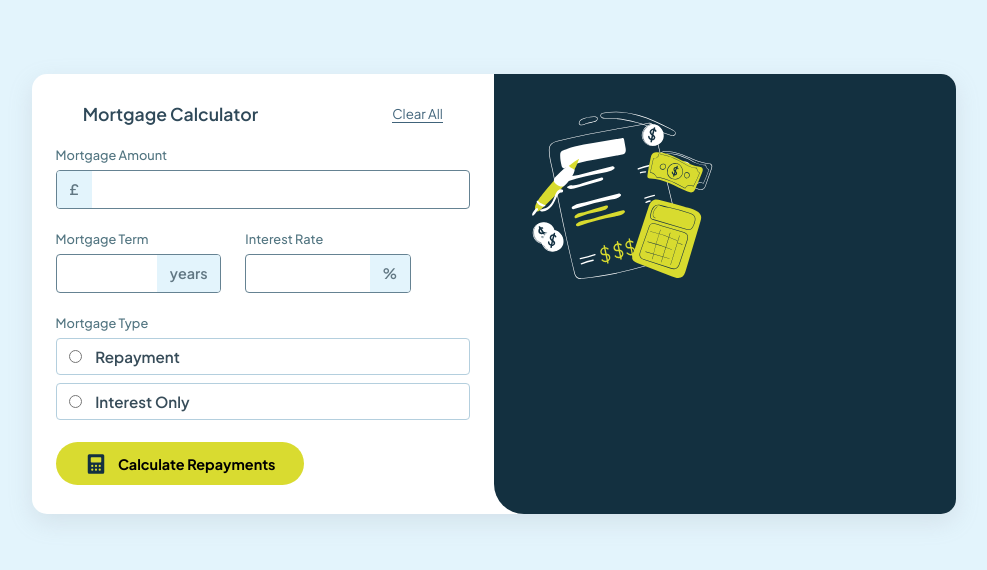
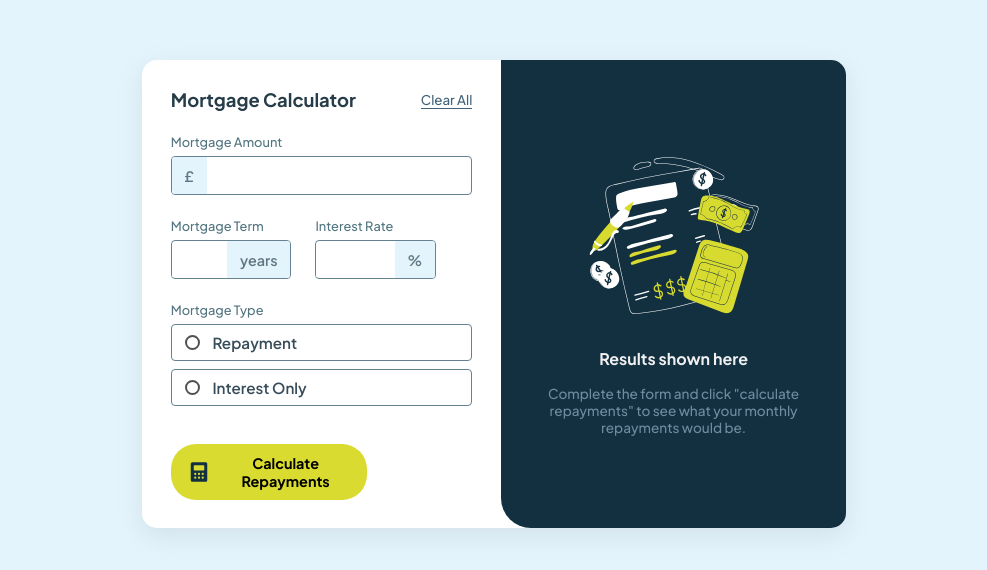
Before and after one commit to k-gourav/Mortgage-calculator, a React (Vite) app: page / in a window 1280 px wide. Shown: the part 106-676 px from the top of the page, without its empty margins (146-1133 px from the left). Built offline with nearby package versions, Linux system fonts and the light colour scheme.

Commit message:
feat: add styling to the complete layout

```diff
--- a/src/components/RepaymentBanner/RepaymentBanner.jsx
+++ b/src/components/RepaymentBanner/RepaymentBanner.jsx
@@ -5,9 +5,11 @@ import styles from './RepaymentBanner.module.css'
 function RepaymentBanner() {
   return (
     <div className={styles.repayment__banner}>
-      <img src={calculatorImage} alt="Calculator Image" />
-
-
+      <img src={calculatorImage} alt="Calculator Image" width="180" />
+      <div className={styles.banner__content}>
+      <h2 className={styles.banner__title}>Results shown here</h2>
+      <p id={styles.banner__body}>Complete the form and click "calculate repayments" to see what your monthly repayments would be.</p>
+      </div>
     </div>
   )
 }
--- a/src/components/RepaymentBanner/RepaymentBanner.module.css
+++ b/src/components/RepaymentBanner/RepaymentBanner.module.css
@@ -1,8 +1,28 @@
 .repayment__banner{
     background-color: #133040;
-    padding: 2rem;
+    padding: 1rem;
     border-radius: 15px;
     border-top-left-radius: 0;
     border-bottom-left-radius: 30px;
     width: 50%;
+    display: flex;
+    flex-direction: column;
+    justify-content: center;
+    align-items: center;
+    gap: 1rem;
 }
+.banner__content{
+    width: 95%;
+    text-align: center;
+}
+.banner__title{
+    color: #f0f0f1;
+    font-size: 1rem;
+    margin-bottom: 1rem;
+}
+#banner__body{
+    color: #6f8ba0;
+    font-weight: 500;
+    font-size: 0.85rem;
+    border: none !important;
+}
--- a/src/components/RepaymentCalculator/RepaymentCalculator.module.css
+++ b/src/components/RepaymentCalculator/RepaymentCalculator.module.css
@@ -2,19 +2,18 @@
   display: flex;
   flex-direction: column;
   gap: 1.4rem;
-  padding: 1.8rem 1.5rem;
-  width: 50%;
+  padding: 1.8rem;
+  width: 52%;
 }
 .repayment__head {
   display: flex;
-  justify-content: space-around;
+  justify-content: space-between;
   align-items: center;
-  gap: 5rem;
 }
 .repayment__title {
-  font-size: 1.1rem;
-  font-weight: 600;
-  color: #2f4959;
+  font-size: 1.15rem;
+  font-weight: 700;
+  color: #263c49;
 }
 .repayment__termYear,
 .repayment__termRate {
@@ -37,6 +36,7 @@
   font-family: inherit;
   cursor: pointer;
   border-bottom: 1px solid;
+  font-weight: 500;
 }
 .repayment__form {
   display: flex;
@@ -70,7 +70,7 @@ legend {
 .mortgage__repayment {
   display: flex;
   gap: 0.8rem;
-  border: 1px solid #b4cfde;
+  border: 1px solid #658292;
   color: #374c59;
   padding: 0.5rem 0.8rem;
   border-radius: 4px;
@@ -85,11 +85,13 @@ legend {
 }
 input[type="number"] {
   padding: 0.4rem 0.8rem;
+  font-family: inherit;
+  font-weight: 600;
+  font-size: 1rem;
+  color: #263f46;
   outline: none;
   border: none;
-  font-weight: 600;
   letter-spacing: 0.024rem;
-  font-size: 1rem;
   cursor: pointer;
 }
 input[type="number"]::-webkit-outer-spin-button,
@@ -97,15 +99,38 @@ input[type="number"]::-webkit-inner-spin-button {
   -webkit-appearance: none;
   margin: 0;
 }
+input[type="radio"] {
+  -webkit-appearance: none;
+  -moz-appearance: none;
+  appearance: none;
+  background-color: #fff;
+  border: 2px solid #515150;
+  width: 15px;
+  height: 15px;
+  border-radius: 50%;
+  display: inline-block;
+  position: relative;
+  cursor: pointer;
+  align-self: center;
+}
+
+input[type="radio"]:checked::before {
+  content: '';
+  display: block;
+  width: 9px;
+  height: 9px;
+  background-color: #d7e75f;
+  border-radius: 50%;
+  position: absolute;
+  top: 1.2px;
+  left: 1.2px;
+}
 p:not(#btn__text) {
   display: flex;
   border: 1px solid #658292;
   border-radius: 4px;
   align-items: center;
   overflow: hidden;
-}
-p:not(#btn__text):focus {
-  border: 1px solid #d9db30;
 }
 span {
   display: block;
@@ -126,7 +151,11 @@ button[type="submit"] {
   font-weight: 700;
   border: none;
   border-radius: 25px;
-  width: 60%;
+  width: 65%;
   background-color: #d9db30;
   cursor: pointer;
+  margin-top: 1rem;
 }
+button[type="submit"]:hover{
+  background-color: #e7e97a;
+}
--- a/src/components/RepaymentCalculatorWrapper/RepaymentCalculatorWrapper.module.css
+++ b/src/components/RepaymentCalculatorWrapper/RepaymentCalculatorWrapper.module.css
@@ -9,4 +9,5 @@
   border-radius: 15px;
   box-shadow: rgba(149, 157, 165, 0.2) 0px 8px 24px;
   background-color: #fff;
+  width: 55%;
 }
```
